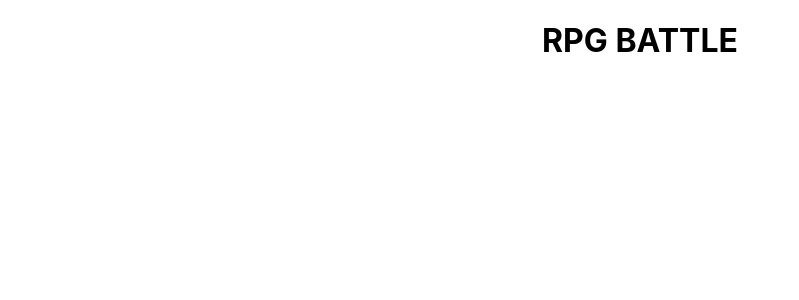
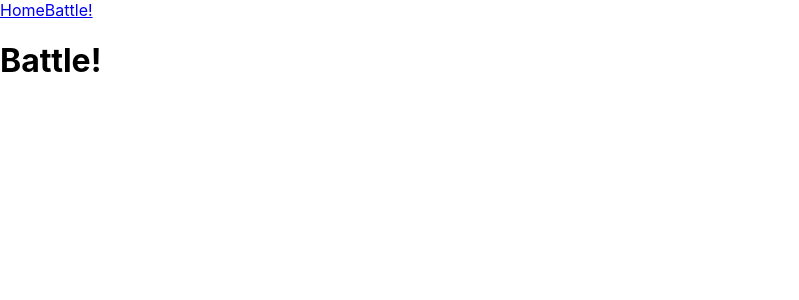
Before and after one commit to willashe/rpg-battle, a React (Create React App) app: page /battlePage in a window 1280 px wide. Shown: the top 300 px of the page, without its empty margins (0-799 px from the left). Built offline with nearby package versions, Linux system fonts and the light colour scheme.

Commit message:
added a couple of routes

```diff
--- a/package.json
+++ b/package.json
@@ -12,6 +12,7 @@
     "@types/react-dom": "^17.0.9",
     "react": "^17.0.2",
     "react-dom": "^17.0.2",
+    "react-router-dom": "^5.3.0",
     "react-scripts": "4.0.3",
     "typescript": "^4.4.3",
     "web-vitals": "^1.1.2"
@@ -39,5 +40,8 @@
       "last 1 firefox version",
       "last 1 safari version"
     ]
+  },
+  "devDependencies": {
+    "@types/react-router-dom": "^5.1.8"
   }
 }
--- a/src/App.tsx
+++ b/src/App.tsx
@@ -1,12 +1,22 @@
 import React from 'react';
+import { BrowserRouter as Router, Route, Link, Switch } from "react-router-dom"
+import Home  from "./components/Home";
+import battlePage from "./components/battlePage";
 import './App.css';
 
-function App() {
+export default function App() {
   return (
-    <div className="App">
-      <h1>RPG BATTLE</h1>
-    </div>
+    <Router>
+      <div>
+        <nav>
+          <Link to="/">Home</Link>
+          <Link to="/battlePage">Battle!</Link>
+        </nav>
+        <Switch>
+          <Route exact path="/" component={Home} />
+          <Route exact path="/battlePage" component={battlePage} />
+        </Switch>
+      </div>
+    </Router>
   );
 }
-
-export default App;
--- /dev/null
+++ b/src/components/Home.tsx
@@ -0,0 +1,5 @@
+import React from 'react';
+
+const Home = () => <h1>test homepage</h1>;
+
+export default Home;
--- /dev/null
+++ b/src/components/battlePage.tsx
@@ -0,0 +1,5 @@
+import React from 'react';
+
+const battlePage = () => <h1>Battle!</h1>;
+
+export default battlePage;
```
Also changed, not shown: src/index.css (line endings or trailing spaces), 1 other file (tests, documents, lock files or other folders).
